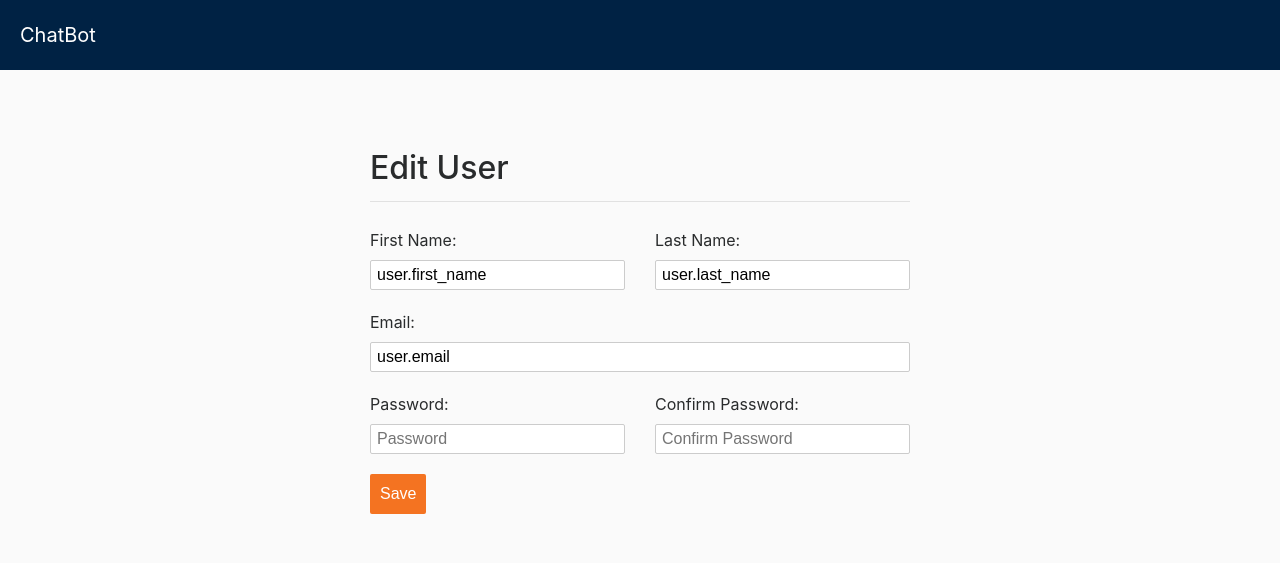
After one commit to Fromalaska49/DunderMifflin-ChatBot, a Django app: page /edit-account in a window 1280 px wide. The commit adds this page. Shown: the top 563 px of the page. Run offline with Django 3.2, Linux system fonts and the light colour scheme; parts of the project's set-up code (start-up, migrations or seed data) failed here and were passed over; some libraries are stand-ins or nearby versions.

Commit message:
Adding Pages and Updating Front-End

```diff
--- a/ChatBot/static/ChatBot/css/main.css
+++ b/ChatBot/static/ChatBot/css/main.css
@@ -87,12 +87,12 @@ input[type=text]:active, input[type=password]:active, textarea:active, select:ac
 	border-color: #ffffff;
 }
 
-#registrationForm .row, #passwordReset .row {
+#registrationForm .row, #passwordReset .row, #edit-user-form .row {
 	background-color: inherit;
 	padding: 10px 0px;
 }
 
-#registrationForm .row div input[type="text"], #registrationForm .row div input[type="password"], textarea {
+#registrationForm .row div input[type="text"], #registrationForm .row div input[type="password"], #edit-user-form .row div input[type="text"], #edit-user-form .row div input[type="password"] {
 	width: 100%;
 }
 
--- a/ChatBot/urls.py
+++ b/ChatBot/urls.py
@@ -25,6 +25,8 @@ from .views.account_management.RequestChange import RequestChange
 from .views.account_management.ResetPassword import ResetPassword
 from .views.login.Login import Login
 from .views.forgot.Forgot import Forgot
+#from .views.logout.Logout import Logout
+from .views.edit_user.EditUser import EditUser
 from django.contrib import admin
 
 urlpatterns = [
@@ -42,5 +44,7 @@ urlpatterns = [
     url(r'^chatbot', ChatBotHandler.as_view(), name="chatbot_handler"),
     url(r'^delete', DeleteUser.as_view(), name="delete_user_handler"),
     url(r'^forgot', Forgot.as_view(), name="forgot_handler"),
+    #url(r'^logout', Logout.as_view(), name="logout"),
+    url(r'^edit-account', EditUser.as_view(), name="edit_user_handler"),
     #url(r'^delete', DeleteUser.as_view(), name="delete_user"),
 ]
--- /dev/null
+++ b/ChatBot/views/edit_user/EditUser.py
@@ -0,0 +1,26 @@
+from django.contrib import messages
+from django.contrib.auth.models import User
+from django.shortcuts import get_object_or_404
+from django.urls import reverse_lazy
+from django.views.generic import ListView
+
+
+# from django.http import Http404, HttpResponseRedirect
+# from django.shortcuts import render
+#
+# from ChatBot.views.misc.Constants import ERROR
+from ChatBot import models
+
+
+class EditUser(ListView):
+    #gets instance of user and allows for only authorized
+    #edits. User must be logged in
+    model = models.User
+    success_url = reverse_lazy('login_handler')
+    success_message = "Your changes have been saved."
+    template_name = 'edit/edit_user.html'
+
+
+    def get_object(self):
+        messages.success(self.request, self.success_message)
+        return get_object_or_404(User, pk=self.request.user.id)
--- /dev/null
+++ b/templates/edit/edit_user.html
@@ -0,0 +1,133 @@
+{% extends 'main_template.html' %}
+{% load static %}
+
+{% block title %}Admin Registration{% endblock %}
+
+{% block content %}
+
+  <div class="container">
+    <div class="row">
+        <div class="col-sm-1 col-md-2 col-lg-3 hidden-xs-down spacer">
+        </div>
+        <div id="edit-div" class="col-sm-10 col-md-8 col-lg-6 col-xs-12">
+            <h2>
+                Edit User
+            </h2>
+            <hr />
+            <form id="edit-user-form" class="fv-form fv-form-bootstrap" action="edit" method="post">
+                {% csrf_token %}
+                <div class="row">
+                    <div class="col-xs-12 col-sm-6">
+                        <label for="first-name" data-error="wrong" data-success="right">First Name:</label>
+                    </div>
+                    <div class="hidden-xs-down col-sm-6" style="display:block;width:100%;">
+                        <label for="last-name" data-error="wrong" data-success="right">Last Name:</label>
+                    </div>
+                    <div class="col-xs-12 col-sm-6">
+                        <input type="text" id="first-name" name="FIRST_NAME" placeholder="First Name" value="user.first_name" required>
+                    </div>
+                    <div class="col-xs-12 hidden-sm-up" style="display:block;width:100%;">
+                        <label for="last-name" data-error="wrong" data-success="right">Last Name:</label>
+                    </div>
+                    <div class="col-xs-12 col-sm-6">
+                        <input type="text" id="last-name" name="LAST_NAME" value="user.last_name" placeholder="Last Name" required>
+                    </div>
+                </div>
+
+                <div class="row">
+                    <div class="col-sm-12">
+                        <label for="email" data-error="wrong" data-success="right">Email:</label>
+                    </div>
+                    <div class="col-sm-12">
+                        <input type="text" id="email" name="EMAIL" placeholder="Email"  value="user.email" required>
+                    </div>
+                </div>
+
+                <div class="row">
+                    <div class="col-xs-12 col-sm-6">
+                        <label for="password" data-error="wrong" data-success="right">Password:</label>
+                    </div>
+                    <div class="hidden-xs-down col-sm-6" style="display:block;width:100%;">
+                        <label for="confirm-password" data-error="wrong" data-success="right">Confirm Password:</label>
+                    </div>
+                    <div class="col-xs-12 col-sm-6">
+                        <input type="password" id="password" name="PASSWORD" placeholder="Password" required>
+                    </div>
+                    <div class="col-xs-12 hidden-sm-up" style="display:block;width:100%;">
+                        <label for="confirm-password" data-error="wrong" data-success="right">Confirm Password:</label>
+                    </div>
+                    <div class="col-xs-12 col-sm-6">
+                        <input type="password" id="confirm-password" name="CONFIRM_PASSWORD" placeholder="Confirm Password" required>
+                    </div>
+                </div>
+
+                <div class="row">
+                    <div class="col-sm-12">
+                        <input type="submit" class="btn" value="Save" />
+                        <div id="edit-user-message-container" style="display:none;" class="button-size">
+                            <h2>Your changes have been saved</h2>
+                        </div>
+                    </div>
+                </div>
+                <br />
+                <p id="errmsg"></p>
+            </form>
+        </div>
+        <div class="col-sm-1 col-md-2 col-lg-3 hidden-xs-down spacer">
+        </div>
+    </div>
+  </div>
+
+
+{% endblock %}
+
+{% block javascript %}
+    <script type="text/javascript">
+        //encodes String for use in HTML
+        String.prototype.htmlEncode = function(){
+            return $("<div></div>").text(this).html();
+        }
+        $(document).ready(function(){
+            $("#edit-user-form").submit(function(e){
+                e.preventDefault();
+                $.ajax({
+                    url: "/edit",
+                    cache: false,
+                    method: "post",
+                    data: {
+                        csrfmiddlewaretoken: $("#edit-user-form input[name=\"csrfmiddlewaretoken\"]").first().val(),
+                        EMAIL: $("#email").val(),
+                        PASSWORD: $("#password").val()
+                    },
+                    success: function(response){
+                        if(response.ERROR == false){
+                            //successful login
+                            $("#edit-user-message-container").addClass("alert-success");
+                            $("#edit-user-message-container").html("Succes: Your changes have been saved");
+                            $("#edit-user-message-container").css("display", "inline-block");
+                            window.location.replace("/chatbot");
+                        }
+                        else if(response.ERROR == true){
+                            //failed login
+                            $("#edit-user-message-container").addClass("alert-danger");
+                            $("#edit-user-message-container").text("Error: " + response.MESSAGE);
+                            $("#edit-user-message-container").css("display", "inline-block");
+                        }
+                        else{
+                            //response.ERROR undefined, error on server implied
+                            $("#edit-user-message-container").addClass("alert-danger");
+                            $("#edit-user-message-container").text("Error: unknown server error");
+                            $("#edit-user-message-container").css("display", "inline-block");
+                        }
+                    },
+                    error: function(jqXHR, response){
+                        //server error
+                        $("#edit-user-message-container").addClass("alert-danger");
+                        $("#edit-user-message-container").text("Error: server error (" + jqXHR + ")");
+                        $("#edit-user-message-container").css("display", "inline-block");
+                    }
+                });
+            });
+        });
+    </script>
+{% endblock %}
```
Also changed, not shown: ChatBot/views/logout/Logout.py (added, +25 -0 lines), templates/delete/delete_user.html (+21 -7 lines), ChatBot/views/edit_user/__init__.py (added), ChatBot/views/logout/__init__.py (added).
